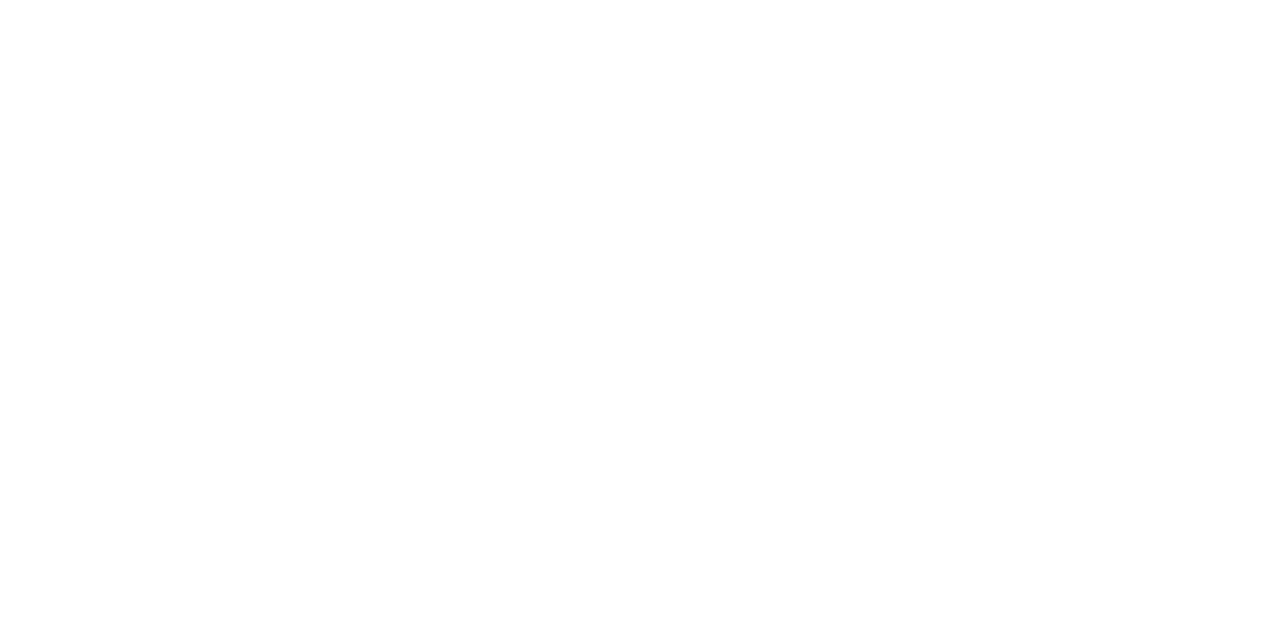
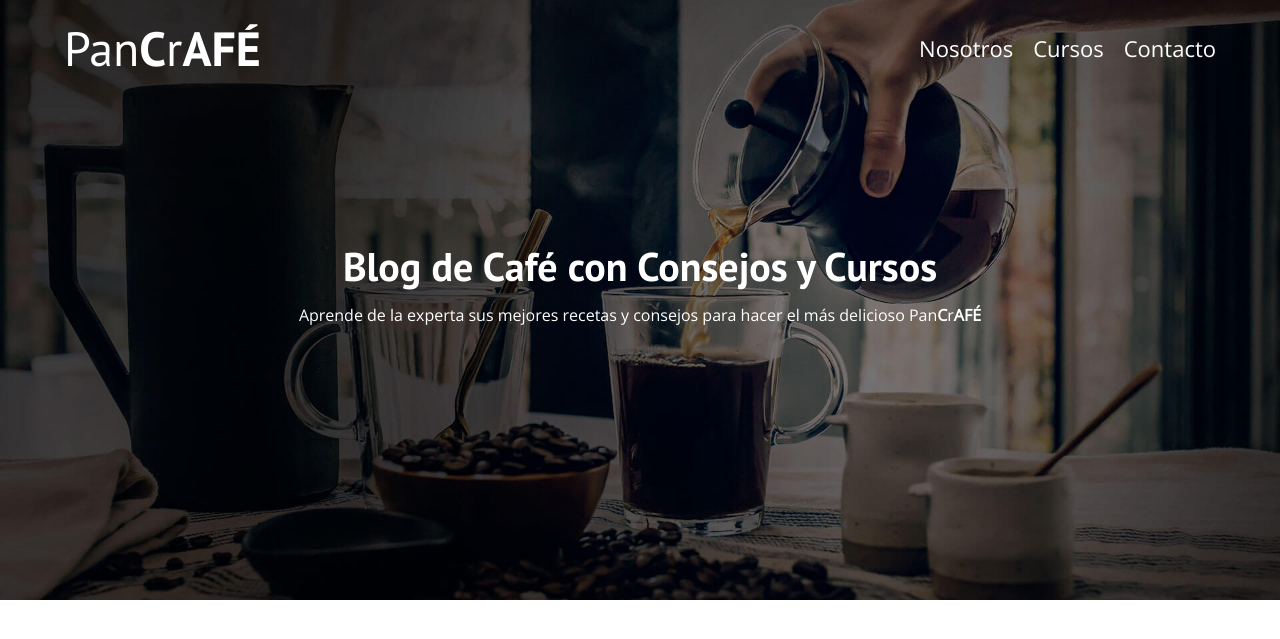
Before and after one commit to Pancratzia/Web-Development-Repository, a PHP site: page / in a window 1280 px wide. Before the commit the part shown is empty. Shown: the top 639 px of the page. Run offline with PHP 8.4, Linux system fonts and the light colour scheme.

Commit message:
Pancrafe header done

```diff
--- a/03-PanCrAFE/css/style.css
+++ b/03-PanCrAFE/css/style.css
@@ -75,3 +75,69 @@ img{
 .centrar-texto{
     text-align: center;
 }
+
+.negrita{
+    font-weight: 700;
+}
+
+/**Header**/
+
+@media only screen and (min-width: 768px) {
+    .barra{
+        display: flex;
+        justify-content: space-between;
+        align-items: center;
+    }
+}
+
+.logo{
+    color: var(--blanco);
+}
+
+.logo__nombre{
+    font-weight: 400;
+}
+
+.header{
+    background-image: url(../img/banner.jpg);
+    height: 60rem;
+    background-size: cover;
+    background-repeat: no-repeat;
+    background-position: center center;
+}
+
+
+.header__texto{
+    text-align: center;
+    color: var(--blanco);
+    margin-top: 5rem;
+}
+
+@media only screen and (min-width: 768px) {
+    .header__texto{
+        margin-top: 15rem;
+    }
+}
+
+.header__texto__titulo{
+    line-height: 1;
+    margin-bottom: 2rem;
+}
+
+.header__texto__parrafo{
+    line-height: 1.2;
+}
+
+@media only screen and (min-width: 768px) {
+    .navegacion{
+        display: flex;
+        gap: 2rem;
+    }
+}
+
+.navegacion__enlace{
+    display: block;
+    font-size: 2.2rem;
+    color: var(--blanco);
+    text-align: center;
+}
--- a/03-PanCrAFE/index.html
+++ b/03-PanCrAFE/index.html
@@ -14,5 +14,30 @@
 </head>
 <body>
 
+    <header class="header">
+
+        <div class="contenedor">
+            <div class="barra">
+
+                <a href="index.html" class="logo">
+                    <h1 class="logo__nombre no-margin centrar-texto">Pan<span class="negrita">C</span>r<span class="negrita">AFÉ</span></h1>
+                </a>
+
+                <div class="navegacion">
+                    <a href="nosotros.html" class="navegacion__enlace">Nosotros</a>
+                    <a href="cursos.html" class="navegacion__enlace">Cursos</a>
+                    <a href="contacto.html" class="navegacion__enlace">Contacto</a>
+                </div>
+
+            </div>
+        </div>
+
+        <div class="header__texto">
+            <h2 class="no-margin header__texto__titulo">Blog de Café con Consejos y Cursos</h2>
+            <p class="no-margin header__texto__parrafo">Aprende de la experta sus mejores recetas y consejos para hacer el más delicioso Pan<span class="negrita">C</span>r<span class="negrita">AFÉ</span></p>
+        </div>
+
+    </header>
+
 </body>
 </html>
```
